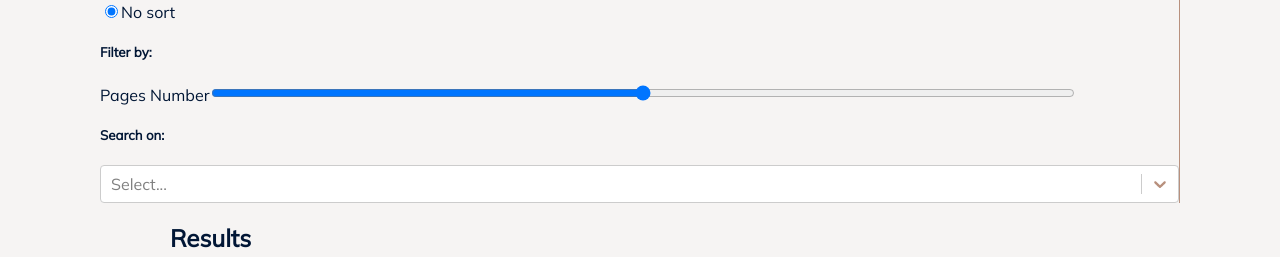
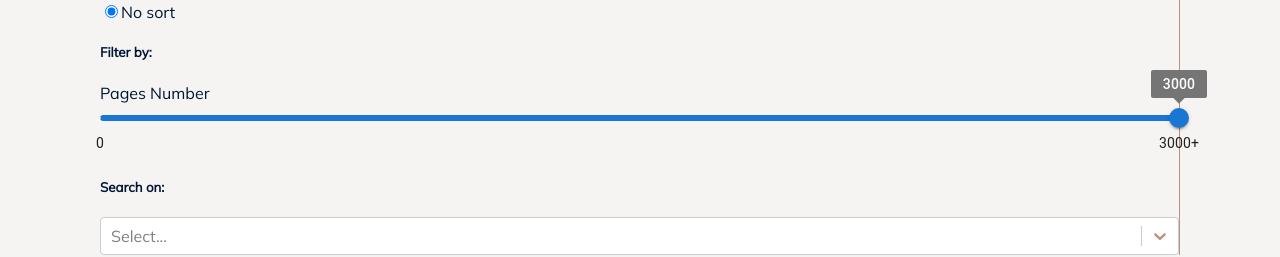
Before and after one commit to filiperecharte/FEUP-PRI, a React (Create React App) app in the folder website/client/: page / in a window 1280 px wide. Shown: the part 489-746 px from the top of the page. Built offline with nearby package versions, Linux system fonts and the light colour scheme; no server answers; the HTML template or start-up script is replaced by a standard one.

Commit message:
Add pagesNumber filter

```diff
--- a/website/client/src/css/style.css
+++ b/website/client/src/css/style.css
@@ -225,6 +225,27 @@ p {
     color: var(--brown);
 }
 
+#mainPage .css-1gv0vcd-MuiSlider-track {
+    border: 1px solid var(--brown);
+    background-color: var(--brown);
+}
+
+#mainPage .css-eg0mwd-MuiSlider-thumb {
+    background-color: var(--brown);
+}
+
+#mainPage .css-14pt78w-MuiSlider-rail {
+    background-color: var(--white);
+    border: 1px solid var(--brown);
+}
+
+#mainPage .css-1tfve6q-MuiSlider-mark {
+    background-color: unset;
+}
+
+#mainPage .css-1aznpnh-MuiSlider-root {
+    width: 80%;
+}
 /******** Book Card ********/
 #bookCard {
     background: rgba(228, 228, 228, 0.28);
--- a/website/client/src/pages/MainPage.js
+++ b/website/client/src/pages/MainPage.js
@@ -6,7 +6,7 @@ import {useEffect, useState} from "react";
 import Select from 'react-select';
 import axios from "axios";
 import {Footer} from "../components/Footer";
-import {Pagination} from "@mui/material";
+import {Pagination, Slider} from "@mui/material";
 
 //TODO => pôr cards com a mesma height
 //TODO => pôr uma imagem quando não vou resultados
@@ -20,6 +20,7 @@ export function MainPage() {
   const [isLoading, setIsLoading] = useState(false);
   const [page, setPage] = useState(1);
   const [sort, setSort] = useState("none");
+  const [numberPages, setNumberPages] = useState('3000');
   const fields = [
     {label: "name", value: "name"},
     {label: "publisher", value: "publisher"},
@@ -30,11 +31,15 @@ export function MainPage() {
     {label: "reviews", value: "reviews"}
   ]
 
+  function valuetext(value) {
+    return `${value}`;
+  }
+
   useEffect(() => {
     document.title = "Books4You | Search";
     setPage(1);
     handleInput(false, 1);
-  }, [sort])
+  }, [sort, numberPages])
 
   const handleSort = (e) => {
     if(e.target.checked) {
@@ -45,6 +50,12 @@ export function MainPage() {
     }
   }
 
+  const handlePages = (e) => {
+    const span = document.querySelector('.MuiSlider-valueLabelLabel');
+    console.log(span.innerHTML);
+    setNumberPages(span.innerHTML);
+  }
+  console.log(numberPages);
   const handleInput = (isSearching, pageNumber) => {
     let input;
     setIsLoading(true);
@@ -61,7 +72,8 @@ export function MainPage() {
       params: {
         input,
         pageNumber,
-        sort
+        sort,
+        numberPages
       }
     }).then((res) => {
       console.log(res);
@@ -149,7 +161,17 @@ export function MainPage() {
                 <div>
                   <h5 className="mb-3">Filter by:</h5>
                   <Form.Label>Pages Number</Form.Label>
-                  <Form.Range variant='secondary'/>
+                  <Slider
+                    aria-label="Always visible"
+                    getAriaValueText={valuetext}
+                    defaultValue={numberPages}
+                    step={1}
+                    marks={[{value: 0, label: '0'}, {value: 3000, label: '3000+'}]}
+                    min={0}
+                    max={3000}
+                    valueLabelDisplay="on"
+                    onChangeCommitted={(e) => handlePages(e)}
+                  />
                 </div>
                 <div className="select">
                   <h5 className="mb-3">Search on:</h5>
```
Also changed, not shown: 1 other file (tests, documents, lock files or other folders).
